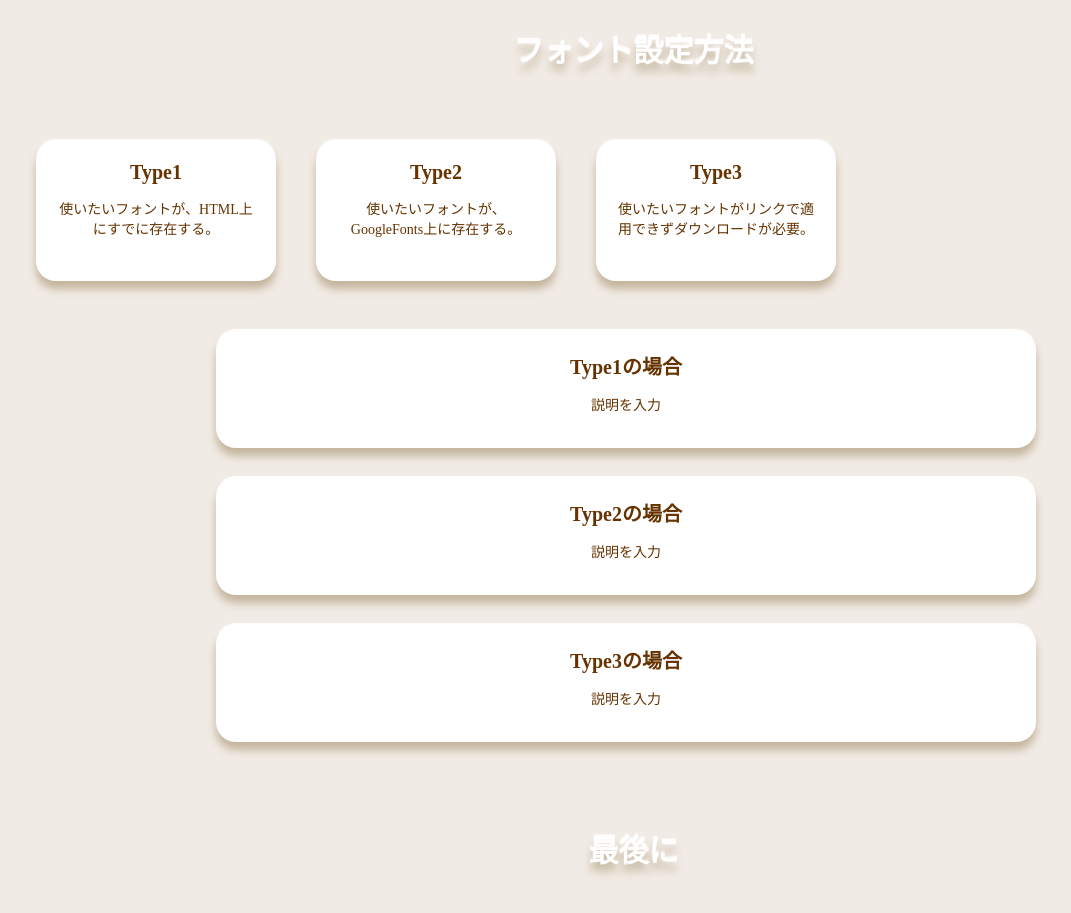
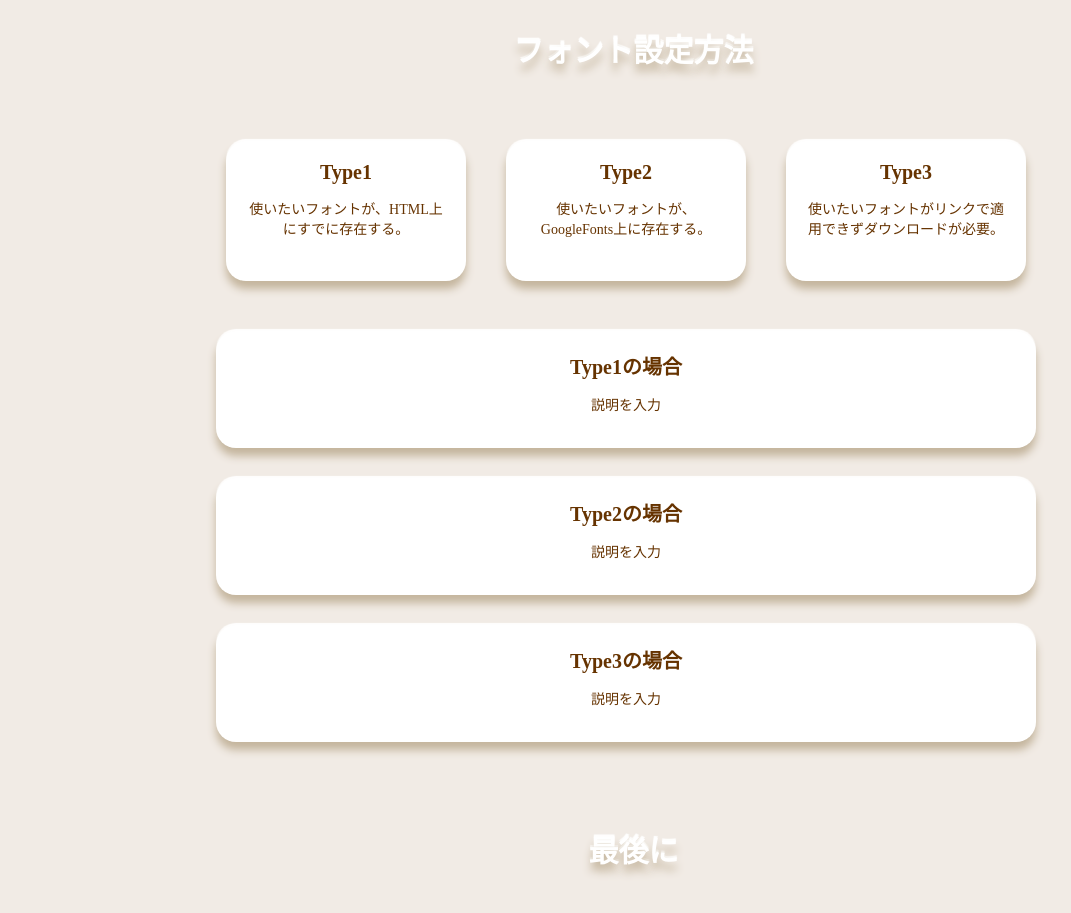
Before and after one commit to GitAsh-o/Fonts, a plain HTML site: page index.html in a window 1280 px wide. Shown: the part 1460-2373 px from the top of the page, without its empty margins (14-1085 px from the left). Drawn offline with Linux system fonts and the light colour scheme; files whose address does not match are found by name; a web font is replaced by a local one.

Commit message:
howの中央寄せを修正

```diff
--- a/style.css
+++ b/style.css
@@ -172,9 +172,9 @@ header h2{
 }
 
 .how{
-  display: block;
+  display: flex;
+  justify-content: center;
   height: 180px;
-  margin: 0 auto;
 }
 
 .small {
```
